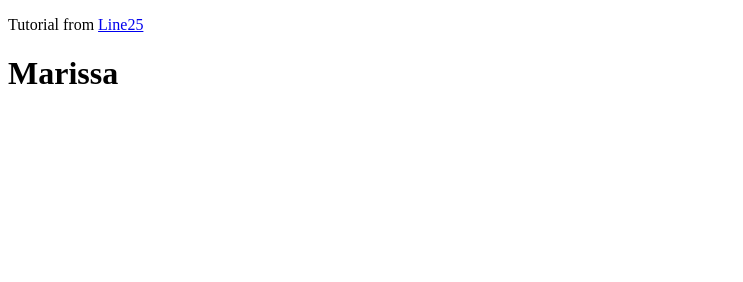
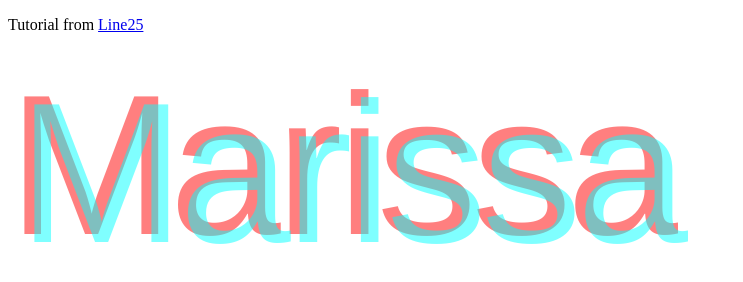
Before and after one commit to marissa27/tutorial-fun, a plain HTML site: page anaglyphic-text-effect/index.html in a window 1280 px wide. Shown: the whole page, without its empty margins (0-743 px from the left). Drawn offline with Linux system fonts and the light colour scheme.

Commit message:
Tutorial finished

```diff
--- a/anaglyphic-text-effect/index.html
+++ b/anaglyphic-text-effect/index.html
@@ -3,6 +3,7 @@
   <head>
     <meta charset="utf-8">
     <title>Anaglyphic Text Effect with CSS</title>
+    <link rel="stylesheet" href="main.css">
   </head>
   <body>
     <p>
--- a/anaglyphic-text-effect/main.css
+++ b/anaglyphic-text-effect/main.css
@@ -1,4 +1,16 @@
+h1 {
+  display: inline;
+  position: relative;
+  color: rgba(255,0,0,0.5);
+  font: 200px Helvetica, Sans-Serif;
+  letter-spacing: -5px;
+}
+
 /* adding content to css makes it so it won't be read by screenreaders */
 h1:after {
+  left: 10px;
+  position: absolute;
+  top: 5px;
+  color: rgba(0,255,255,0.5);
   content: 'Marissa';
 }
```
